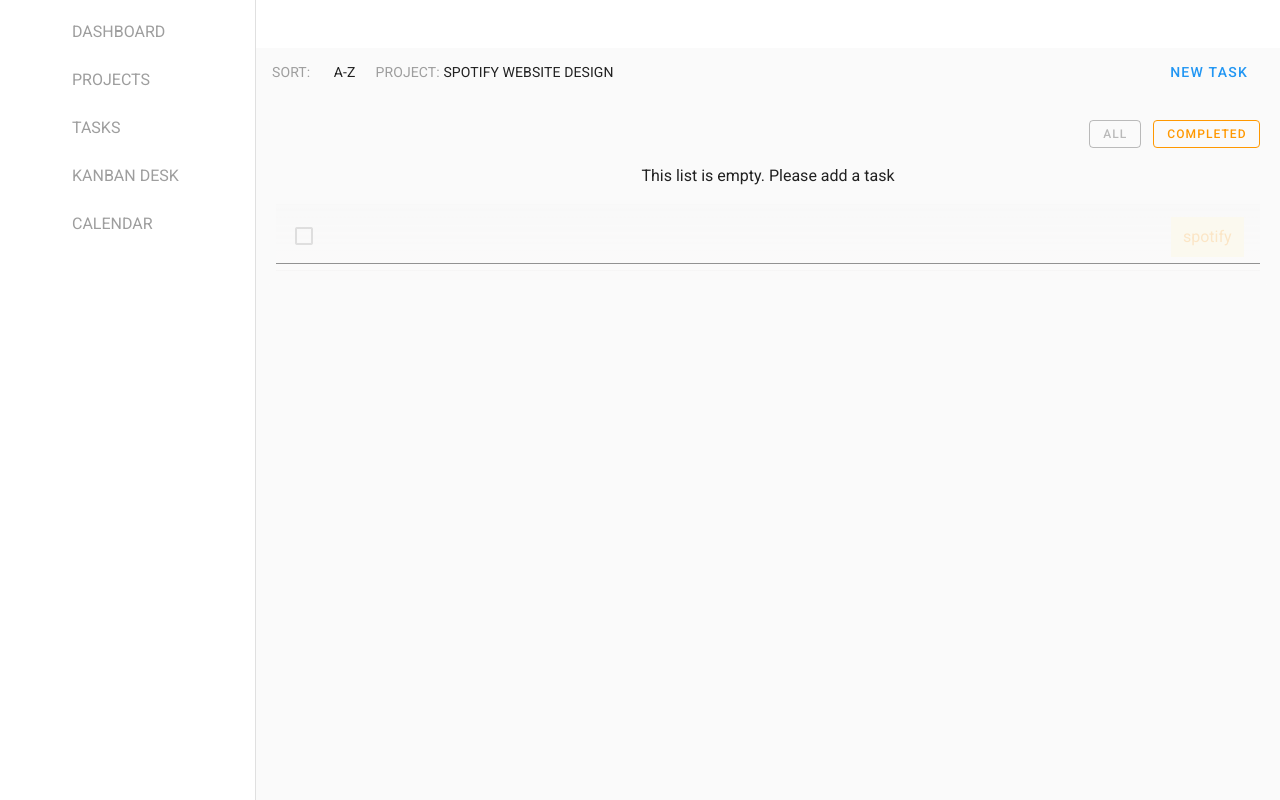
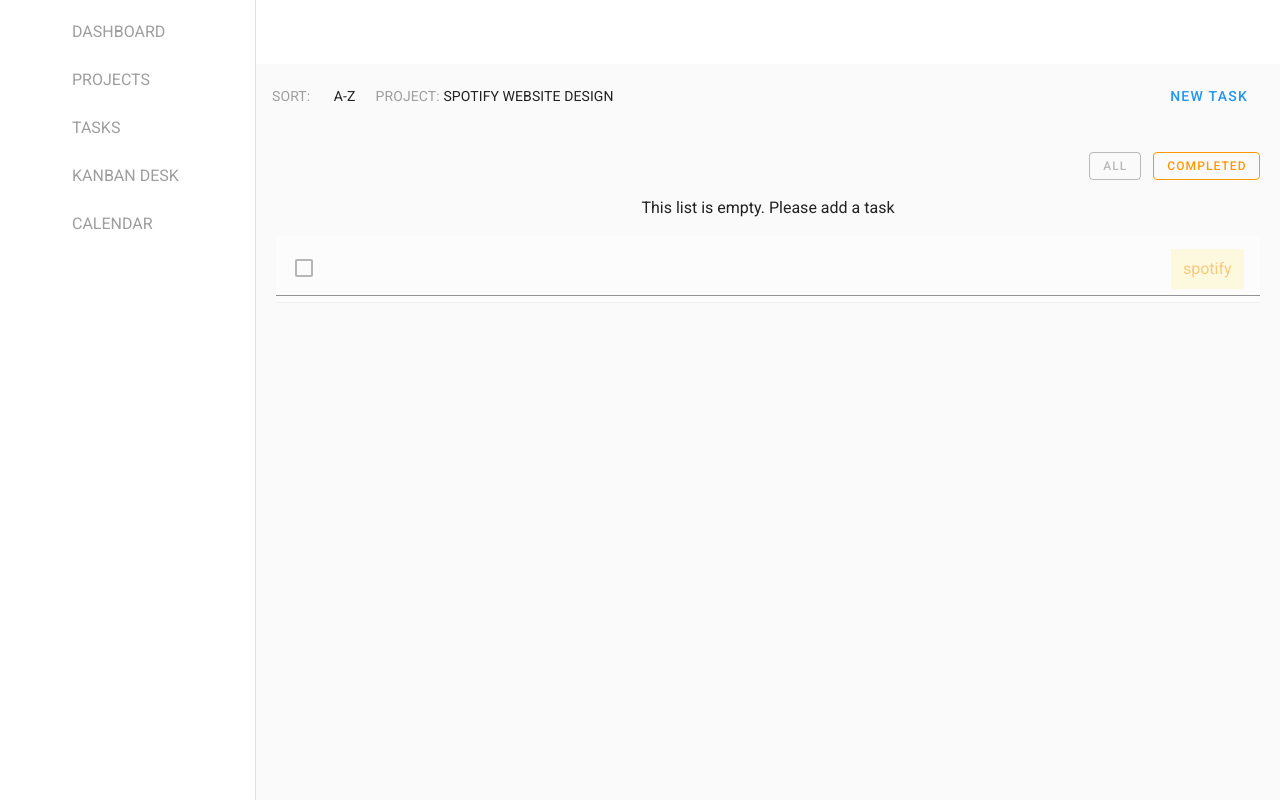
Before and after one commit to sourybunny/sensehawk-assignment, a Vue app: page / in a window 1280 px wide. Both pictures are taken after a click on the button "NEW TASK". Built offline with nearby package versions, Linux system fonts and the light colour scheme; some icons are missing.

Commit message:
ref: some changes to styling

```diff
--- a/src/App.vue
+++ b/src/App.vue
@@ -26,7 +26,7 @@
     <v-app-bar
       app
       clipped-left flat
-      dense color="white"
+      color="white"
     >
       <v-app-bar-nav-icon @click.stop="drawer = !drawer"></v-app-bar-nav-icon>
       <v-icon class="mx-3">fa fa-menu</v-icon>
--- a/src/components/NewTask.vue
+++ b/src/components/NewTask.vue
@@ -41,12 +41,12 @@ export default {
     margin-top: -5rem;
 }
 .dummy {
-    background: linear-gradient(0deg, rgba(252, 249, 249, 0.171) 28.21%, #dddddd60 134.95%);
-    opacity: 0.2;
+    /* background: linear-gradient(0deg, rgba(250, 250, 250, 0.993) 28.21%, #fffefef5 134.95%); */
+    opacity: 0.5;
+    background-color: white;
 }
 
 #newtask {
-    /* opacity: 0.7; */
 
 }
 input {
--- a/src/components/TaskBar.vue
+++ b/src/components/TaskBar.vue
@@ -2,7 +2,7 @@
    <div>
     <v-app-bar px-0
       color="grey lighten-5"
-      dense flat
+       flat
     >
       <v-card-text class="px-0"><span class="mr-5 grey--text">SORT:</span> <span>A-Z</span>
    <span class="ml-5 grey--text">PROJECT:</span> <span>SPOTIFY WEBSITE DESIGN</span></v-card-text>
```
